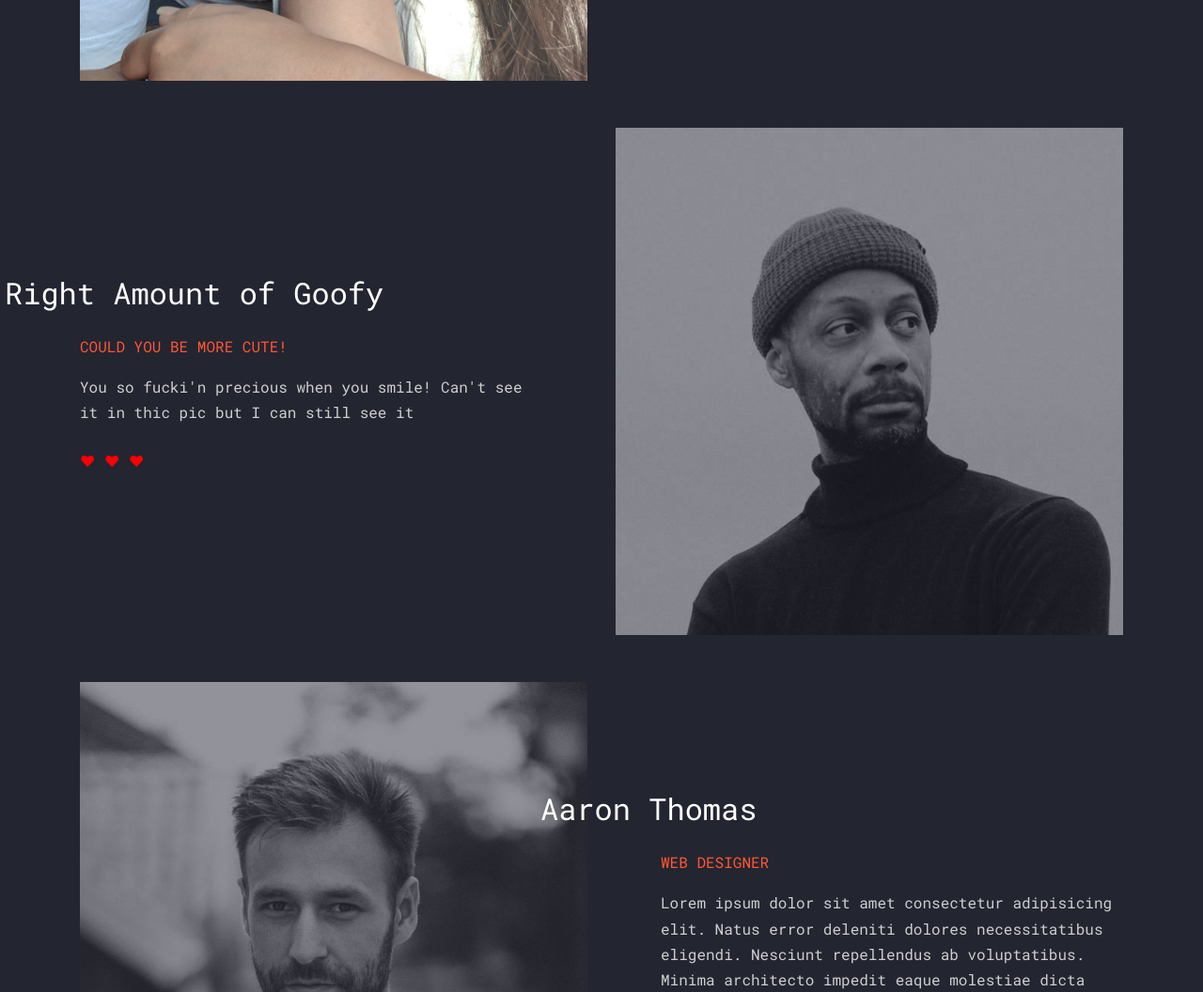
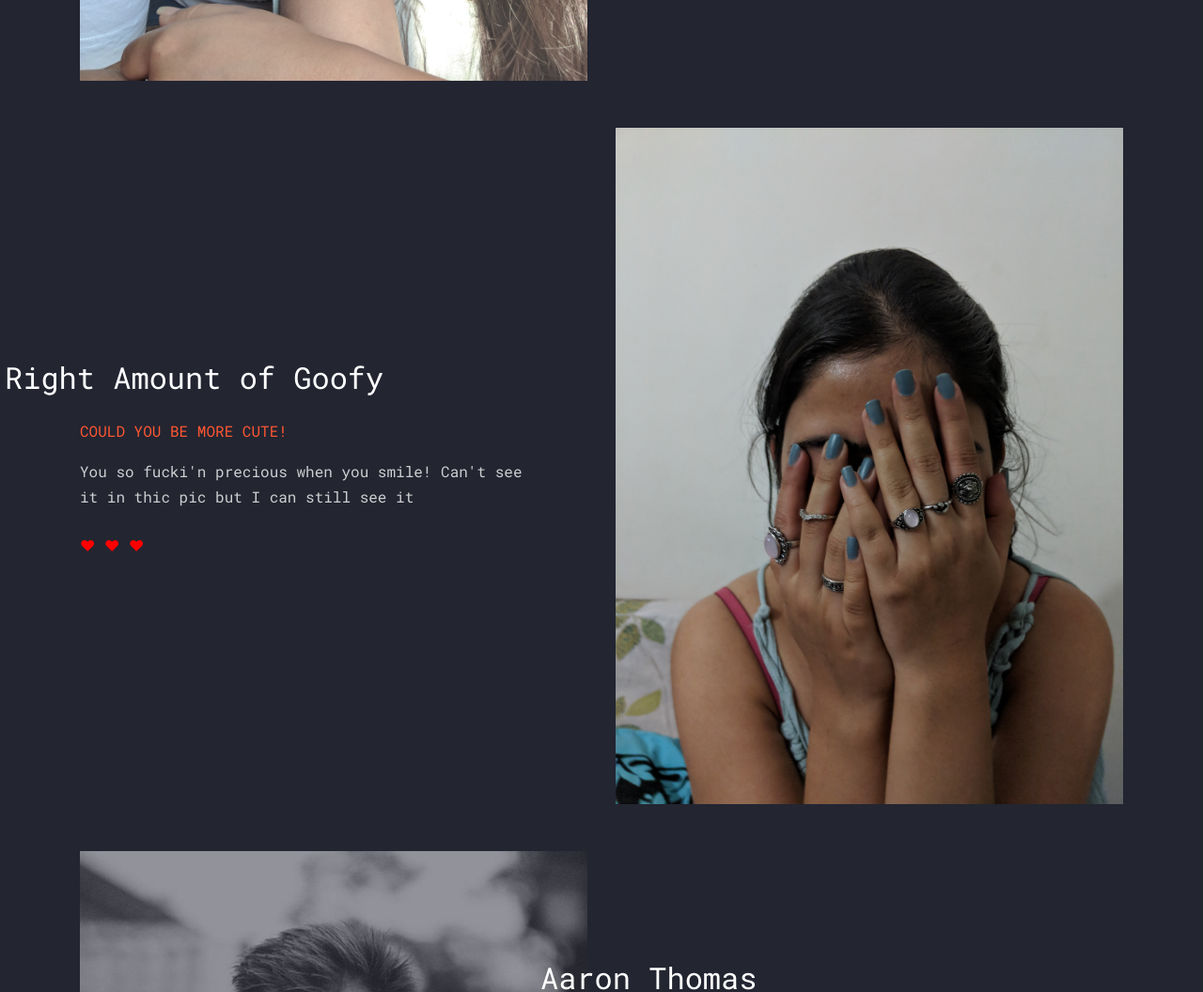
Before and after one commit to sahasp/sahasp.github.io, a plain HTML site: page index.html in a window 1280 px wide. Shown: the part 1860-2916 px from the top of the page at 94% size. Drawn offline with Linux system fonts and the light colour scheme; files whose address does not match are found by name.

Commit message:
Update index.html

```diff
--- a/index.html
+++ b/index.html
@@ -103,7 +103,7 @@
 
         <div class="row align-items-center speaker">
           <div class="col-lg-6 mb-5 mb-lg-0 order-lg-2" data-aos="fade" data-aos-delay="100">
-            <img src="images/person_2.jpg" alt="Image" class="img-fluid">
+            <img src="images/goofy.jpg" alt="Image" class="img-fluid">
           </div>
           <div class="col-lg-6 ml-auto order-lg-1">
             <h2 class="text-white mb-4 name" data-aos="fade-left" data-aos-delay="200">Right Amount of Goofy</h2>
```
